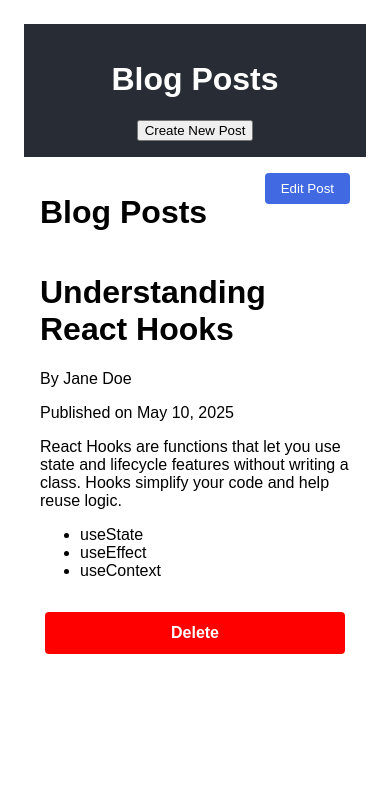
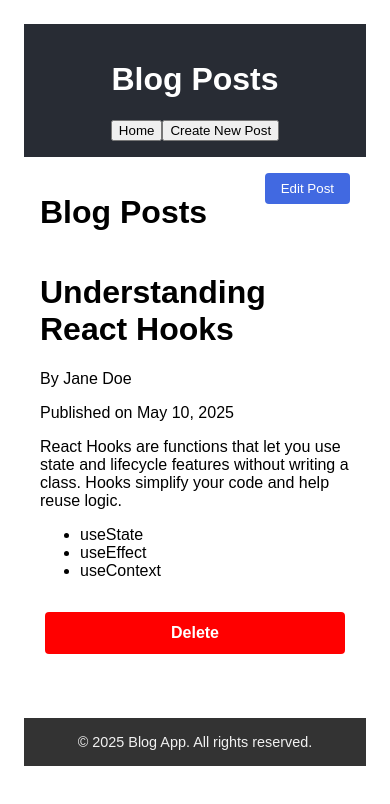
Before and after one commit to A-ManiMekhala/blog_list, a React (Create React App) app: page /post/1 in a window 390 px wide. Shown: the top 804 px of the page. Built offline with nearby package versions, Linux system fonts and the light colour scheme.

Commit message:
Implement Responsive Navigation and

```diff
--- a/src/App.css
+++ b/src/App.css
@@ -73,3 +73,46 @@ form button {
   border: none;
   border-radius: 4px;
 }
+
+/* .nav-buttons {
+  display: flex;
+  gap: 1rem;
+  margin-top: 1rem;
+  justify-content: center;
+}
+
+.home-btn {
+  background-color: #555;
+  color: white;
+  padding: 0.5rem 1rem;
+  border: none;
+  border-radius: 4px;
+} */
+
+.footer {
+  margin-top: 3rem;
+  padding: 1rem;
+  background-color: #333;
+  text-align: center;
+  font-size: 0.9rem;
+  color: #f1f1f1;
+}
+
+/* Style for both buttons */
+.nav-buttons button {
+  background-color: royalblue;
+  color: white;
+  padding: 0.5rem 1rem;
+  border: none;
+  border-radius: 4px;
+  font-weight: bold;
+  cursor: pointer;
+}
+
+/* Horizontal spacing between buttons */
+.nav-buttons {
+  display: flex;
+  gap: 1rem; /* Adds space between Home and Create buttons */
+  justify-content: center;
+  margin-top: 1rem;
+}
--- a/src/App.js
+++ b/src/App.js
@@ -166,6 +166,11 @@ function App() {
     <div className="App">
       <header className="App-header">
         <h1>Blog Posts</h1>
+
+        <Link to="/">
+          <button className="home-btn">Home</button>
+        </Link>
+
         <Link to="/create">
           <button className="create-btn">Create New Post</button>
         </Link>
@@ -201,6 +206,8 @@ function App() {
           element={<BlogDetailPage posts={posts} onDelete={handleDeletePost} />}
         />
       </Routes>
+
+      <footer className="footer">© 2025 Blog App. All rights reserved.</footer>
     </div>
   );
 }
```
